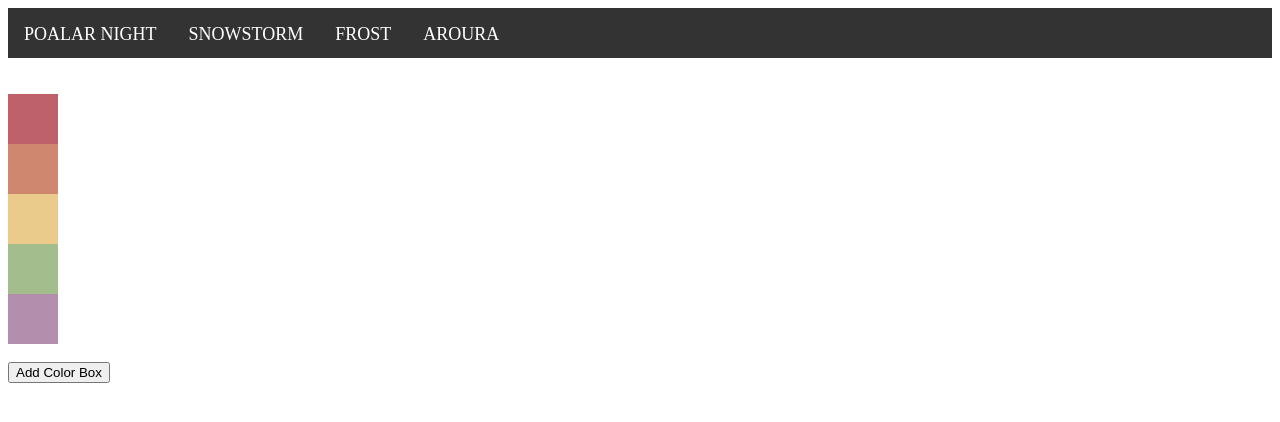
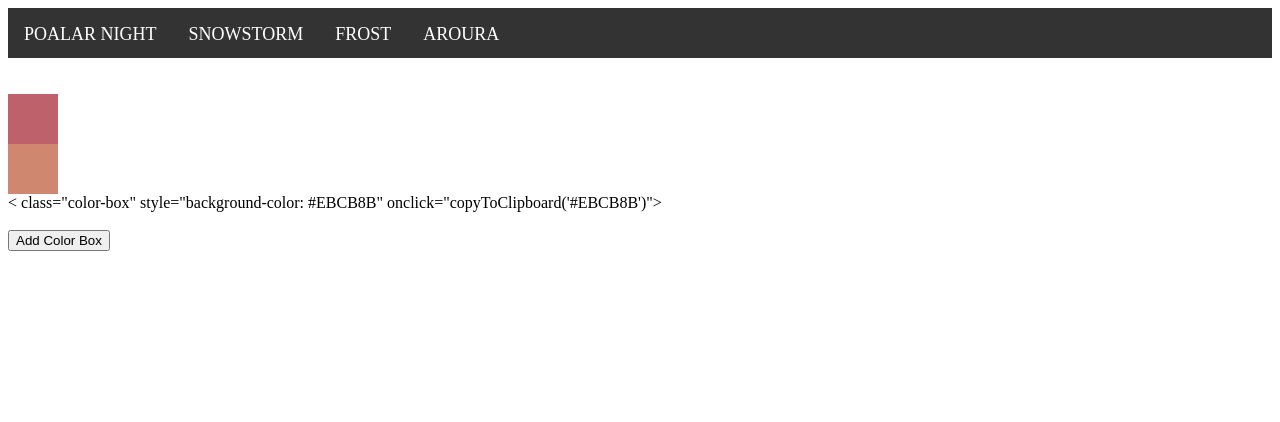
Before and after one commit to XxnittanixX/website-design, a plain HTML site: page website-design/color-pages/snowstorm.html in a window 1280 px wide. Drawn offline with Linux system fonts and the light colour scheme.

Commit message:
added changes to  snowstorm?

```diff
--- a/website-design/color-pages/snowstorm.html
+++ b/website-design/color-pages/snowstorm.html
@@ -43,22 +43,17 @@
 <body>
   <meta charset="UTF-8">
   <title>Snow Storm Colors</title>
+
   <div id="colors-container">
+
     <div class="color-box" style="background-color: #BF616A" onclick="copyToClipboard('#BF616A')">
       <div class="tooltip">#BF616A</div>
     </div>
     <div class="color-box" style="background-color: #D08770" onclick="copyToClipboard('#D08770')">
       <div class="tooltip">#D08770</div>
     </div>
-    <div class="color-box" style="background-color: #EBCB8B" onclick="copyToClipboard('#EBCB8B')">
+    < class="color-box" style="background-color: #EBCB8B" onclick="copyToClipboard('#EBCB8B')">
       <div class="tooltip">#EBCB8B</div>
-    </div>
-    <div class="color-box" style="background-color: #A3BE8C" onclick="copyToClipboard('#A3BE8C')">
-      <div class="tooltip">#A3BE8C</div>
-    </div>
-      <div class="color-box" style="background-color:#B48EAD " onclick="copyToClipboard('#B48EAD')">
-        <div class="tooltip">#B48EAD</div>
-      </div>
     </div>
 
 
```
